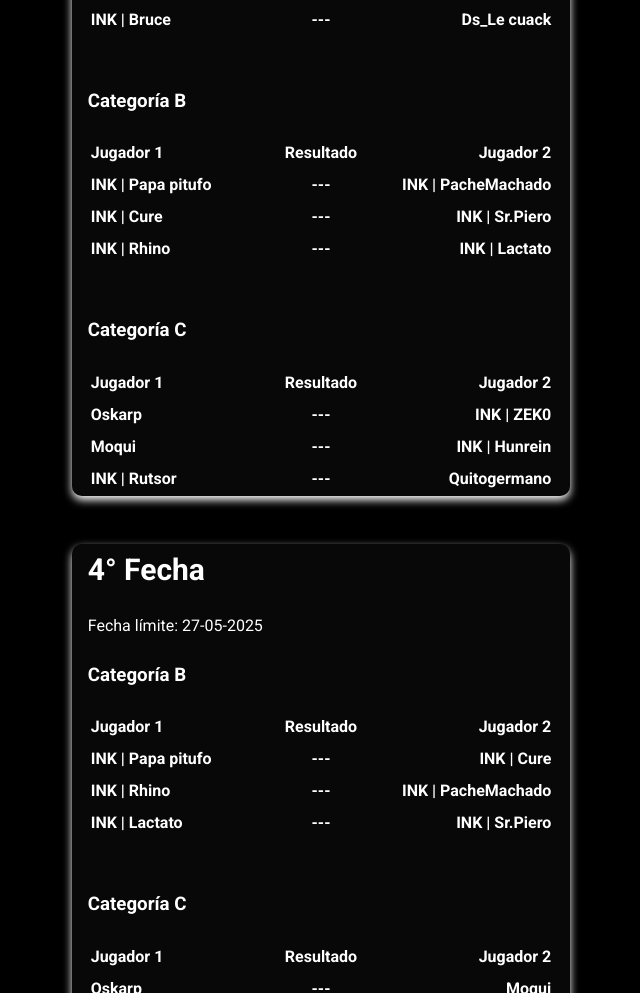
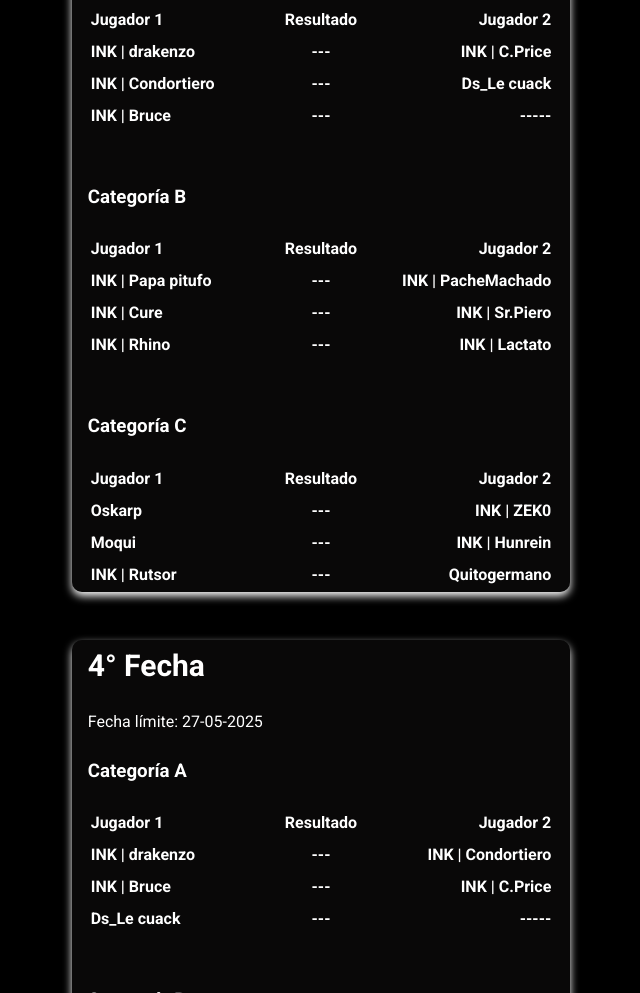
Before and after one commit to hunrein/INK-clan-website, an Astro site: page /calendario in a window 1280 px wide. Shown: the part 2487-3480 px from the top of the page, without its empty margins (319-959 px from the left). Built offline with nearby package versions, Linux system fonts and the light colour scheme; Astro itself is replaced by a stand-in of ours.

Commit message:
fix(calendario.astro) add new player

```diff
--- a/src/pages/calendario.astro
+++ b/src/pages/calendario.astro
@@ -15,8 +15,8 @@ import Layout from "../layouts/Layout.astro";
         <LeagueDate date={'1'} deadline={'06-05-2025'}>
             <MatchesTable category={'A'}>
                 <SingleMatch player1={'INK | drakenzo'} result={'---'} player2={'INK | Bruce'}/>
-                <SingleMatch player1={'Ds_Le cuack '} result={'---'} player2={'INK | Condortiero '}/>
-
+                <SingleMatch player1={'Ds_Le cuack '} result={'---'} player2={'INK | Condortiero'}/>
+                <SingleMatch player1={'INK | C.Price'} result={'---'} player2={'-----'}/>
 
             </MatchesTable>
 
@@ -35,8 +35,9 @@ import Layout from "../layouts/Layout.astro";
 
         <LeagueDate date={'2'} deadline={'13-05-2025'}>
             <MatchesTable category={'A'}>
-                <SingleMatch player1={'INK | drakenzo'} result={'---'} player2={'Ds_Le cuack '}/>
-                <SingleMatch player1={'INK | Condortiero '} result={'---'} player2={'INK | Bruce'}/>
+                <SingleMatch player1={'INK | drakenzo'} result={'---'} player2={'Ds_Le cuack'}/>
+                <SingleMatch player1={'INK | C.Price'} result={'---'} player2={'INK | Bruce'}/>
+                <SingleMatch player1={'INK | Condortiero'} result={'---'} player2={'-----'}/>
             </MatchesTable>
 
             <MatchesTable category={'B'}>
@@ -55,8 +56,9 @@ import Layout from "../layouts/Layout.astro";
 
         <LeagueDate date={'3'} deadline={'20-05-2025'}>
             <MatchesTable category={'A'}>
-                <SingleMatch player1={'INK | drakenzo'} result={'---'} player2={'INK | Condortiero '}/>
-                <SingleMatch player1={'INK | Bruce'} result={'---'} player2={'Ds_Le cuack '}/>
+                <SingleMatch player1={'INK | drakenzo'} result={'---'} player2={'INK | C.Price'}/>
+                <SingleMatch player1={'INK | Condortiero'} result={'---'} player2={'Ds_Le cuack'}/>
+                <SingleMatch player1={'INK | Bruce'} result={'---'} player2={'-----'}/>
             </MatchesTable>
 
             <MatchesTable category={'B'}>
@@ -74,6 +76,11 @@ import Layout from "../layouts/Layout.astro";
         </LeagueDate>
 
         <LeagueDate date={'4'} deadline={'27-05-2025'}>
+            <MatchesTable category={'A'}>
+                <SingleMatch player1={'INK | drakenzo'} result={'---'} player2={'INK | Condortiero'}/>
+                <SingleMatch player1={'INK | Bruce'} result={'---'} player2={'INK | C.Price'}/>
+                <SingleMatch player1={'Ds_Le cuack'} result={'---'} player2={'-----'}/>
+            </MatchesTable>
 
             <MatchesTable category={'B'}>
                 <SingleMatch player1={'INK | Papa pitufo'} result={'---'} player2={'INK | Cure'}/>
```
